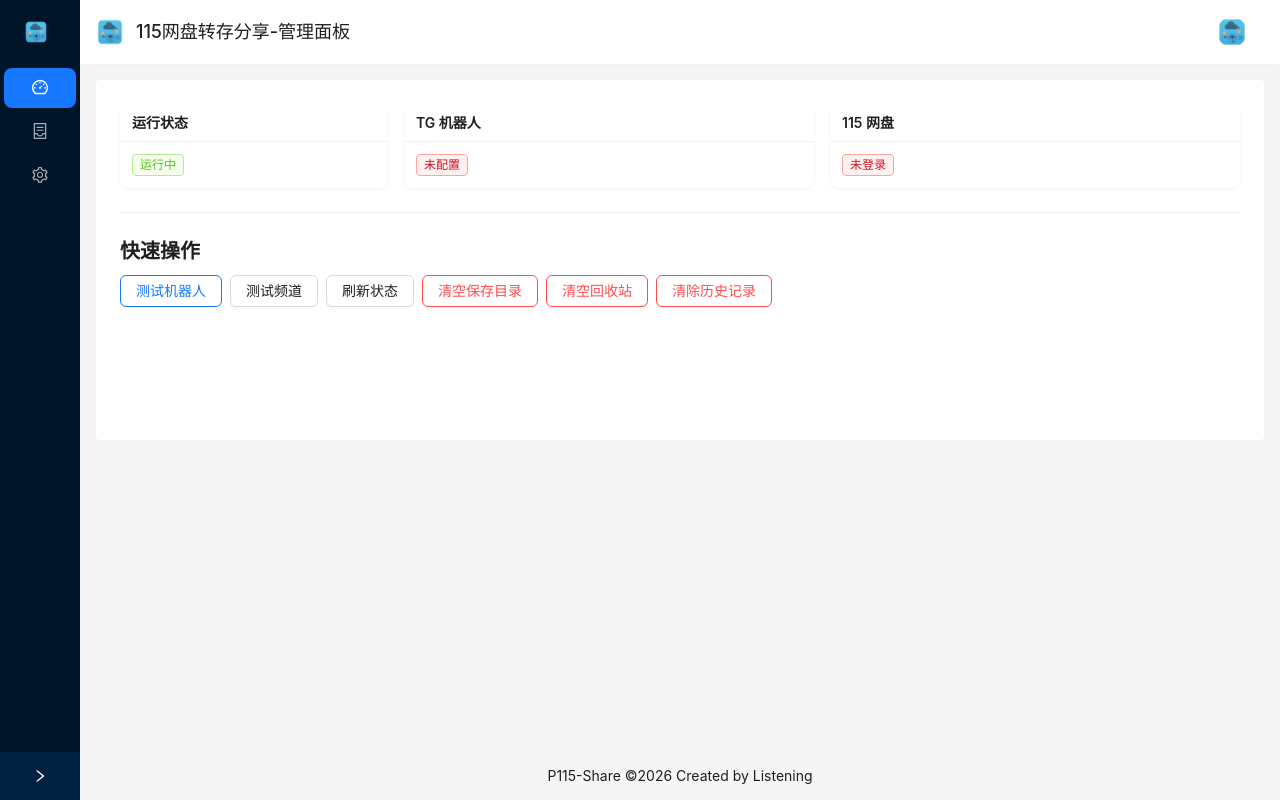
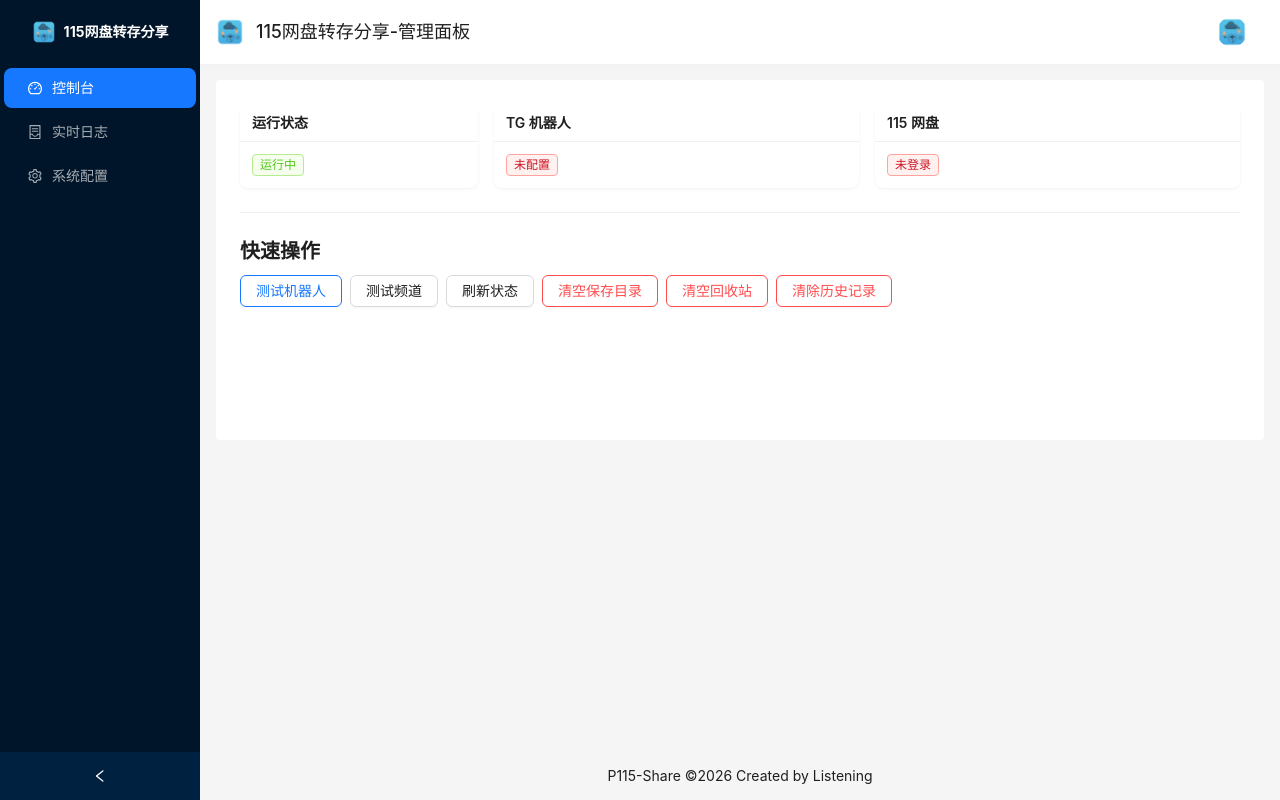
Before and after one commit to cats798/p115share, a Vue app in the folder frontend/: page /#/ in a window 1280 px wide. Built offline with nearby package versions, Linux system fonts and the light colour scheme; no server answers; sample sign-in values are in the browser's storage.

Commit message:
fix: frontend typescript build errors

```diff
--- a/frontend/src/stores/auth.ts
+++ b/frontend/src/stores/auth.ts
@@ -1,10 +1,15 @@
 import { defineStore } from 'pinia'
 import axios from 'axios'
+
+interface User {
+  username: string;
+  avatar_url?: string;
+}
 
 export const useAuthStore = defineStore('auth', {
   state: () => ({
     token: localStorage.getItem('token') || '',
-    user: null,
+    user: null as User | null,
     loading: false
   }),
   getters: {
--- a/frontend/src/views/Home.vue
+++ b/frontend/src/views/Home.vue
@@ -152,7 +152,7 @@ import {
   PlusOutlined,
   LoadingOutlined
 } from '@ant-design/icons-vue';
-import { Grid, message, Modal } from 'ant-design-vue';
+import { Grid, message } from 'ant-design-vue';
 import Dashboard from './Dashboard.vue';
 import LogViewer from './LogViewer.vue';
 import Settings from './Settings.vue';
@@ -165,7 +165,7 @@ const router = useRouter();
 const useBreakpoint = Grid.useBreakpoint;
 const screens = useBreakpoint();
 
-const isMobile = computed(() => !screens.md && (screens.sm || screens.xs));
+const isMobile = computed(() => !screens.value.md && (screens.value.sm || screens.value.xs));
 const drawerVisible = ref(false);
 const collapsed = ref<boolean>(false);
 const selectedKeys = ref<string[]>(['dashboard']);
@@ -225,7 +225,7 @@ const handleLogout = () => {
 
 // 自动根据屏幕尺寸收缩菜单
 watch(
-  () => screens.lg,
+  () => screens.value.lg,
   (isLg) => {
     if (!isLg && !isMobile.value) {
       collapsed.value = true;
```
